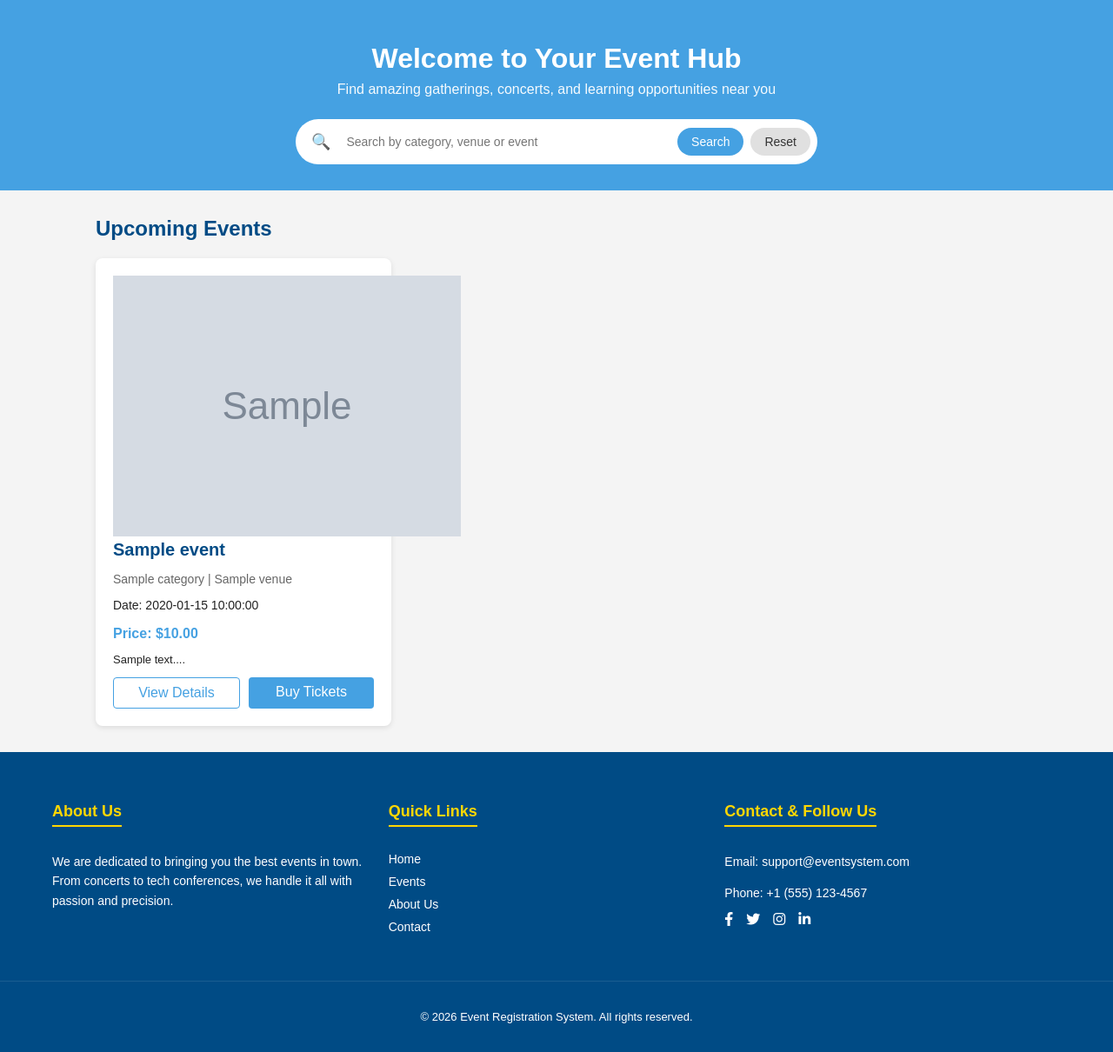
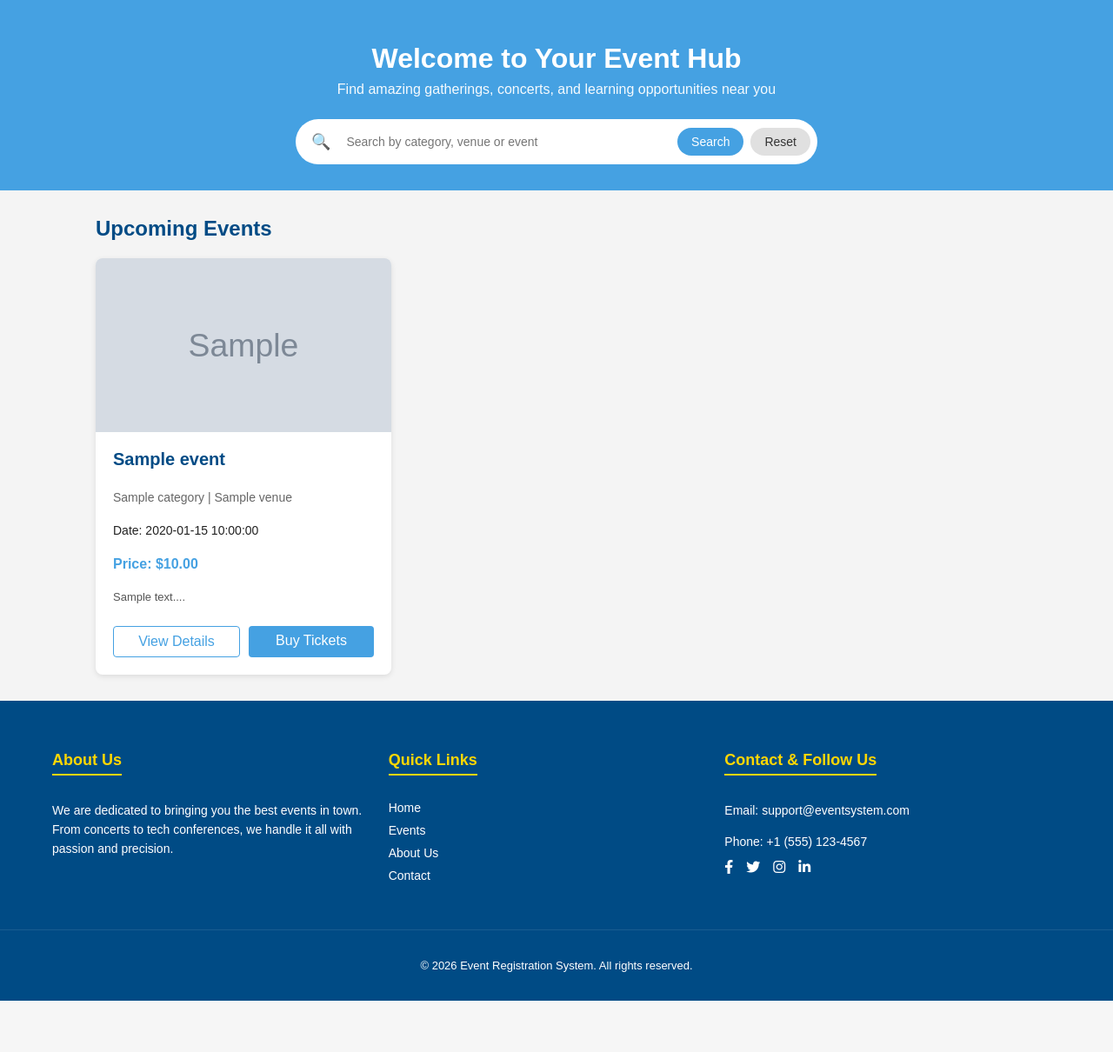
Before and after one commit to GDMfernando/event_registration_system, a PHP site: page /home.php in a window 1280 px wide. Shown: the part 61-1271 px from the top of the page at 87% size. After the commit the page ends 1212 px from the top, so only its background shows below. Run offline with PHP 8.4, Linux system fonts and the light colour scheme; tables that the repository leaves empty or names only in its code hold one stand-in row (values such as "Sample post"); grey boxes marked "Sample" are stand-in pictures.

Commit message:
updated style.css

```diff
--- a/style.css
+++ b/style.css
@@ -35,6 +35,13 @@ body {
     display: flex;
     align-items: center;
     gap: 15px;
+}
+
+.welcome-text {
+    color: #fff;
+    font-size: 15px;
+    font-weight: 500;
+    opacity: 0.95;
 }
 
 .nav-link {
@@ -175,7 +182,7 @@ body {
 .event-card {
     background: #fff;
     border-radius: 8px;
-    padding: 20px;
+    overflow: hidden;
     box-shadow: 0 2px 6px rgba(0, 0, 0, 0.1);
     transition: transform 0.2s, box-shadow 0.2s;
     display: flex;
@@ -185,6 +192,26 @@ body {
 .event-card:hover {
     transform: translateY(-3px);
     box-shadow: 0 4px 12px rgba(0, 0, 0, 0.15);
+}
+
+.event-image {
+    width: 100%;
+    height: 200px;
+    overflow: hidden;
+    background: #f0f0f0;
+}
+
+.event-image img {
+    width: 100%;
+    height: 100%;
+    object-fit: cover;
+}
+
+.event-content {
+    padding: 20px;
+    display: flex;
+    flex-direction: column;
+    flex-grow: 1;
 }
 
 .event-card h3 {
@@ -214,6 +241,8 @@ body {
 .event-desc {
     flex-grow: 1;
     font-size: 13px;
+    color: #555;
+    line-height: 1.5;
 }
 
 .card-actions {
```
